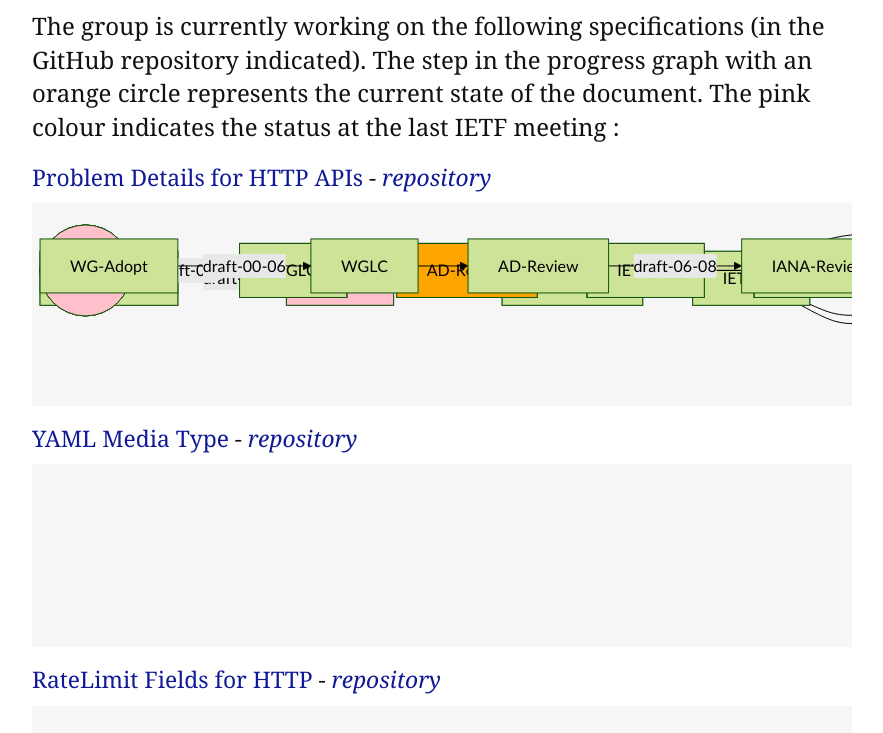
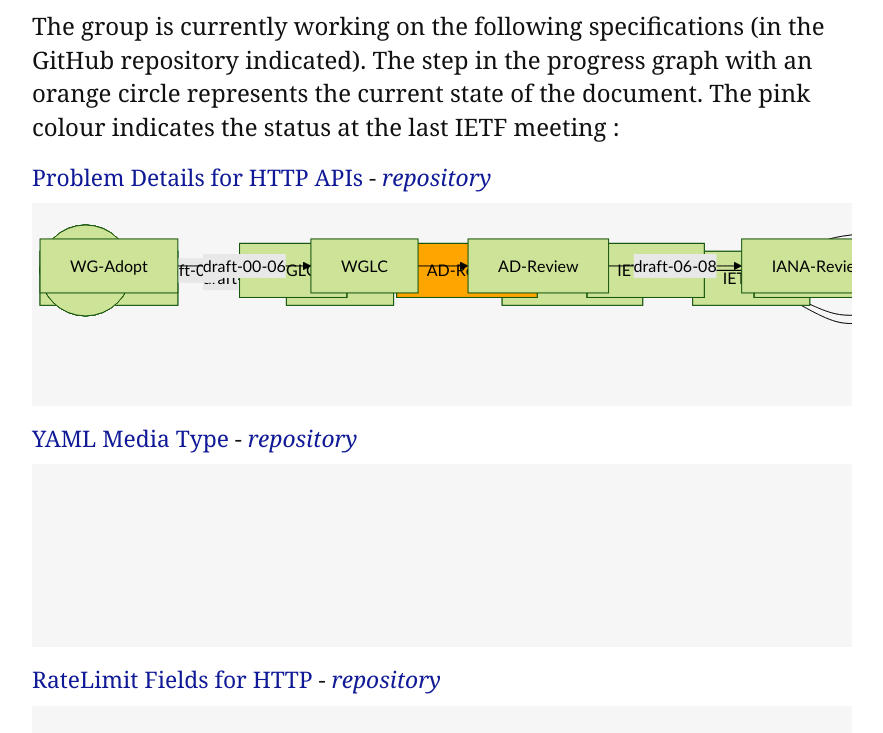
Before and after one commit to ietf-wg-httpapi/ietf-wg-httpapi.github.io, a Jekyll site: the page built from index.md, in a window 1280 px wide and 900 px high, scrolled down 938 px. Shown: the top 733 px of the window, without its empty margins (192-1075 px from the left). Built offline with Jekyll 4.4.1, drawn with Linux system fonts in a browser that asks for light colours; part of the change alters nothing that is shown.

Commit message:
Updated mermaid diagrams

````diff
--- a/index.md
+++ b/index.md
@@ -28,15 +28,14 @@ graph LR
     WG-Adopt --draft-03--> WGLC
     WGLC --draft-04--> AD-Review
     AD-Review --> IETF-LC
-    class IETF-LC lastIETF
     IETF-LC --> IANA-Review
     IETF-LC --draft-06--> IESG-Review((IESG-Review))
-    class IESG-Review current
     IANA-Review --draft-04--> IESG-Review
-    IESG-Review --> RFC-Editor
+    IESG-Review --draft-07--> RFC-Editor
     RFC-Editor --> RFC
 
-
+    class IESG-Review lastIETF
+    class RFC-Editor current
 ```
 #### [YAML Media Type](https://datatracker.ietf.org/doc/draft-ietf-httpapi-yaml-mediatypes/) - _[repository](https://github.com/ietf-wg-httpapi/mediatypes)_
 ```mermaid
@@ -45,16 +44,16 @@ graph LR
     classDef lastIETF fill:pink
 
     WG-Adopt --draft-03--> WGLC
-    class WGLC lastIETF
     WGLC --draft-04--> AD-Review
     AD-Review --> IETF-LC
     IETF-LC --> IESG-Review((IESG-Review))
     IETF-LC --> IANA-Review((IANA-Review))
     IANA-Review --> IESG-Review
-    class IANA-Review current
     IESG-Review --> RFC-Editor
-    class IESG-Review current
-    RFC-Editor --> RFC
+    RFC-Editor --draft-09--> RFC
+    class IANA-Review lastIETF
+    class IESG-Review lastIETF
+    class RFC-Editor current
 ```
 #### [RateLimit Fields for HTTP](https://datatracker.ietf.org/doc/draft-ietf-httpapi-ratelimit-headers/) - _[repository](https://github.com/ietf-wg-httpapi/ratelimit-headers)_
 ```mermaid
@@ -62,7 +61,7 @@ graph LR
     classDef current fill:orange
     classDef lastIETF fill:pink
 
-    WG-Adopt((WG Adopt)) --draft-06--> WGLC
+    WG-Adopt((WG Adopt)) --draft-07--> WGLC
     class WG-Adopt current
     WGLC --> AD-Review
     AD-Review --> IETF-LC
@@ -106,7 +105,7 @@ graph LR
     classDef current fill:orange
     classDef lastIETF fill:pink
 
-    WG-Adopt((WG Adopt)) --draft-02--> WGLC
+    WG-Adopt((WG Adopt)) --draft-03--> WGLC
     class WG-Adopt current
     WGLC --> AD-Review
     AD-Review --> IETF-LC
@@ -122,7 +121,6 @@ graph LR
     classDef lastIETF fill:pink
 
     WG-Adopt((WG Adopt)) --draft-02--> WGLC
-    class WG-Adopt lastIETF
     WGLC --> AD-Review
     class AD-Review current
     AD-Review --> IETF-LC
````
